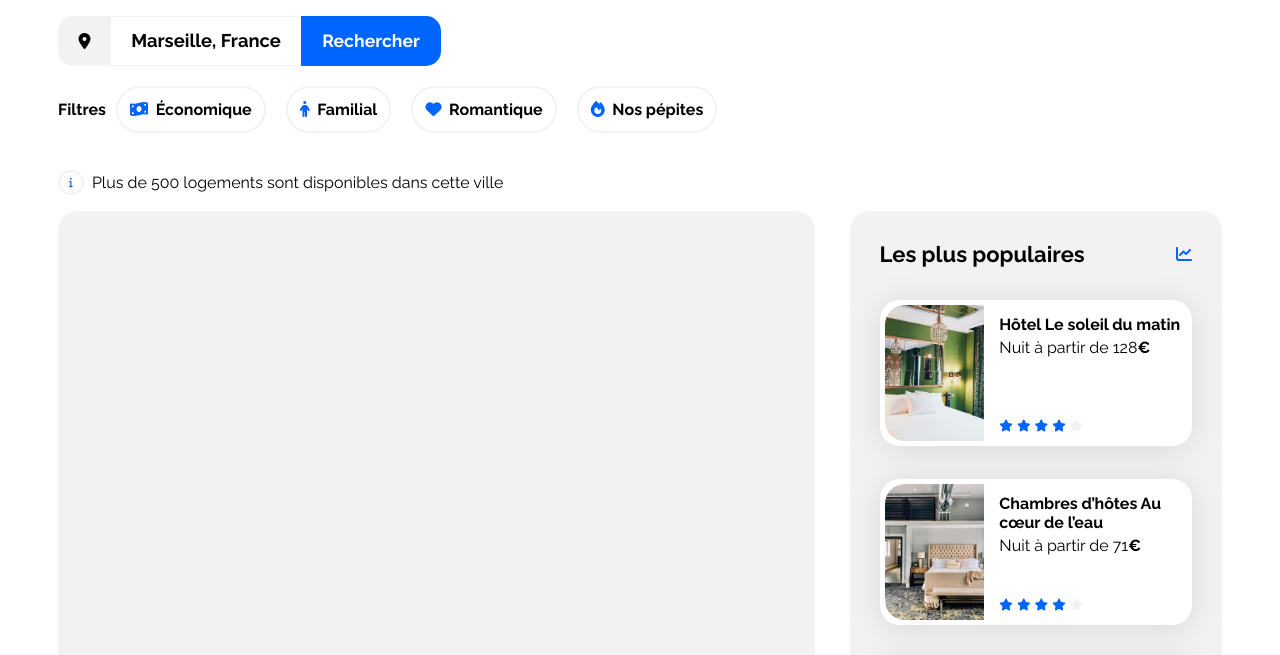
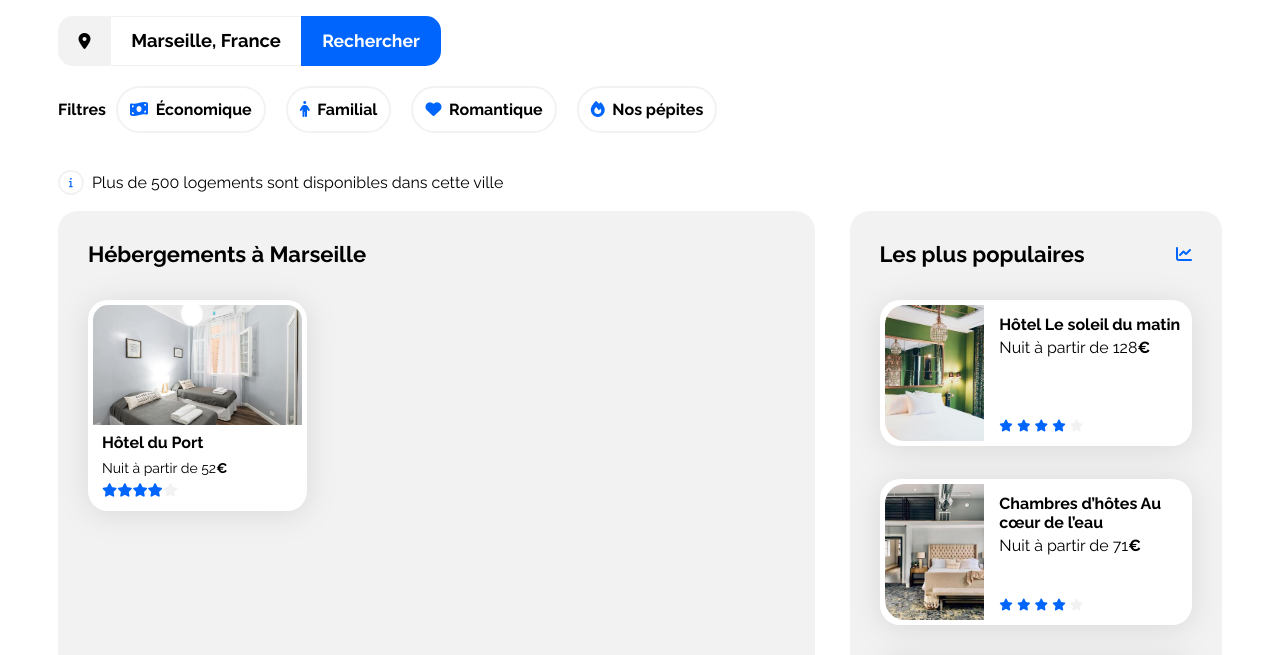
Before and after one commit to uu-0/booki, a plain HTML site: page index.html in a window 1280 px wide. Shown: the part 145-800 px from the top of the page. Drawn offline with Linux system fonts and the light colour scheme.

Commit message:
étape 6 - Réaliser la "card" présente dans "Hébergement à Marseille" (ressources: https://openclassrooms.com/fr/courses/1603881-creez-votre-site-web-avec-html5-et-css3/8061365-decouvrez-le-modele-des-boites)

```diff
--- a/css/style.css
+++ b/css/style.css
@@ -1,5 +1,5 @@
 /****** header - étape 3 ***********/
-.header-container{
+header .container{
     display: flex;
     justify-content: space-between;
 }
@@ -97,6 +97,44 @@
     border-radius: 15px;
     border: 2px solid var(--main-bg-color);
     padding: 10px 9px;
+}
+
+/****** hebergement card - étape 6 ***********/
+.hebergements-cards .card{
+    margin-top: 33px;
+    width: 30%;
+}
+
+.hebergements-cards .card-content {
+    display: flex;
+    margin-left: 5px;
+    flex-direction: column;
+    align-items: flex-start;
+    justify-content: center;
+}
+
+.hebergements-cards img{
+    height: 120px;
+    width: 100%;
+    border-top-left-radius: 15px;
+    border-top-right-radius: 15px;
+}
+
+.hebergements-cards .card-content .card-title,
+.hebergements-cards .card-content .card-subtitle {
+    margin: 4px;
+}
+
+.hebergements-cards .card-content .card-subtitle{
+    font-size: 14px;
+}
+
+.hebergements-cards .card-content .card-rating{
+    display: flex;
+    align-items: flex-start;margin-top: 10px;
+    margin-left: 4px;
+    margin-bottom: 15px;
+    font-size: 18px;
 }
 
 /****** General ***********/
--- a/index.html
+++ b/index.html
@@ -17,12 +17,12 @@
 <body>
     <div class="main-container">
         <header>
-            <div class="header-container">
+            <div class="container">
                 <img id="booki-logo" src="images/logo/Booki.png" >
-                <div id="menu">
+                <nav id="menu">
                       <a href="#hebergements" id="btnHebergements" class="nav-component">Hébergements</a>
                       <a href="#activity" id="btnActivites" class="nav-component">Activités</a>
-                </div>
+                </nav>
          </div>
          <div class="info-group">
             <div id="headline">
@@ -56,7 +56,26 @@
         <main>
             <div class="hebergements-and-populaires">
                 <section class="hebergements">
-
+                    <h2 class="section-title">Hébergements à Marseille</h2>
+                    <div class="hebergements-cards">
+                        <a href="#">
+                            <article class="card">
+                                <img src="./images/hebergements/fred-kleber.jpg" alt="Image de la chambre d'hôtel du Port montrant un lit">
+                                <div class="card-content">
+                                    <h4 class="card-title">Hôtel du Port</h4>
+                                    <p class="card-subtitle">Nuit à partir de 52<span class="euro">€</span></p>
+                                    <div class="card-rating">
+                                        <i class="fa-xs fa-solid fa-star" aria-hidden="true"></i>
+                                        <i class="fa-xs fa-solid fa-star" aria-hidden="true"></i>
+                                        <i class="fa-xs fa-solid fa-star" aria-hidden="true"></i>
+                                        <i class="fa-xs fa-solid fa-star" aria-hidden="true"></i>
+                                        <i class="fa-xs fa-solid fa-star neutral-star" aria-hidden="true"></i>
+                                        <span class="sr-only">Note de 4 sur 5</span>
+                                    </div>
+                                </div>
+                            </article>
+                        </a>
+                    </div>
                 </section>
                 <section class="populaires">
                     <div class="populaires-title">
```
